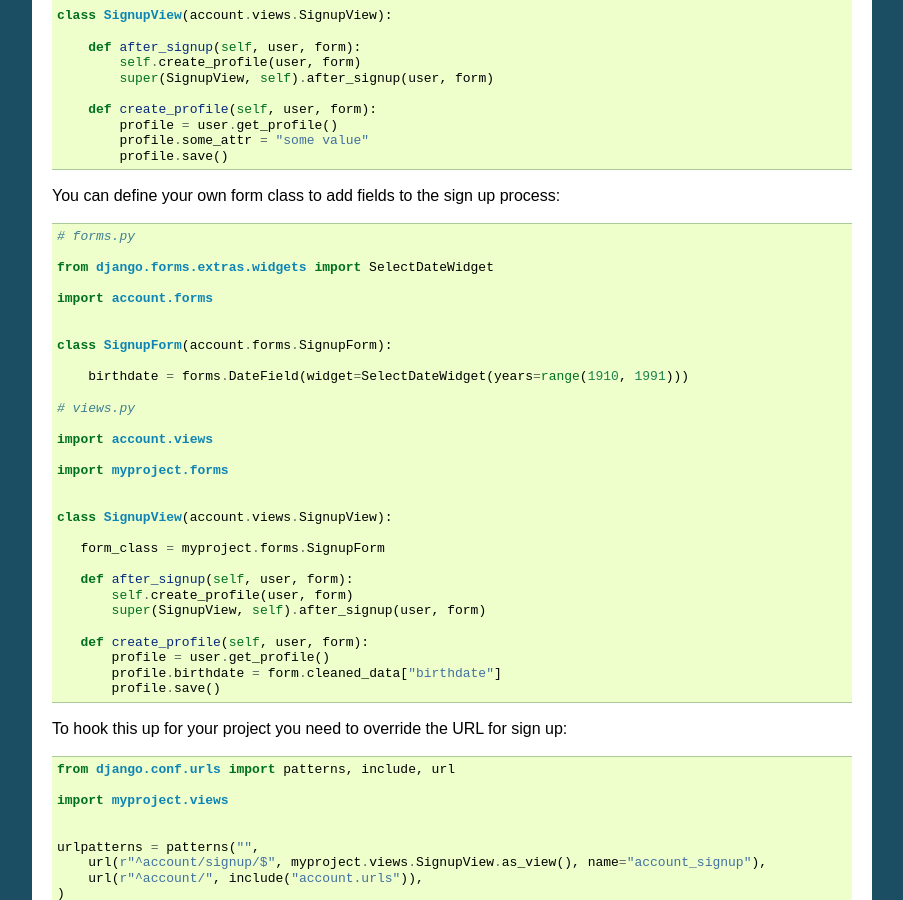
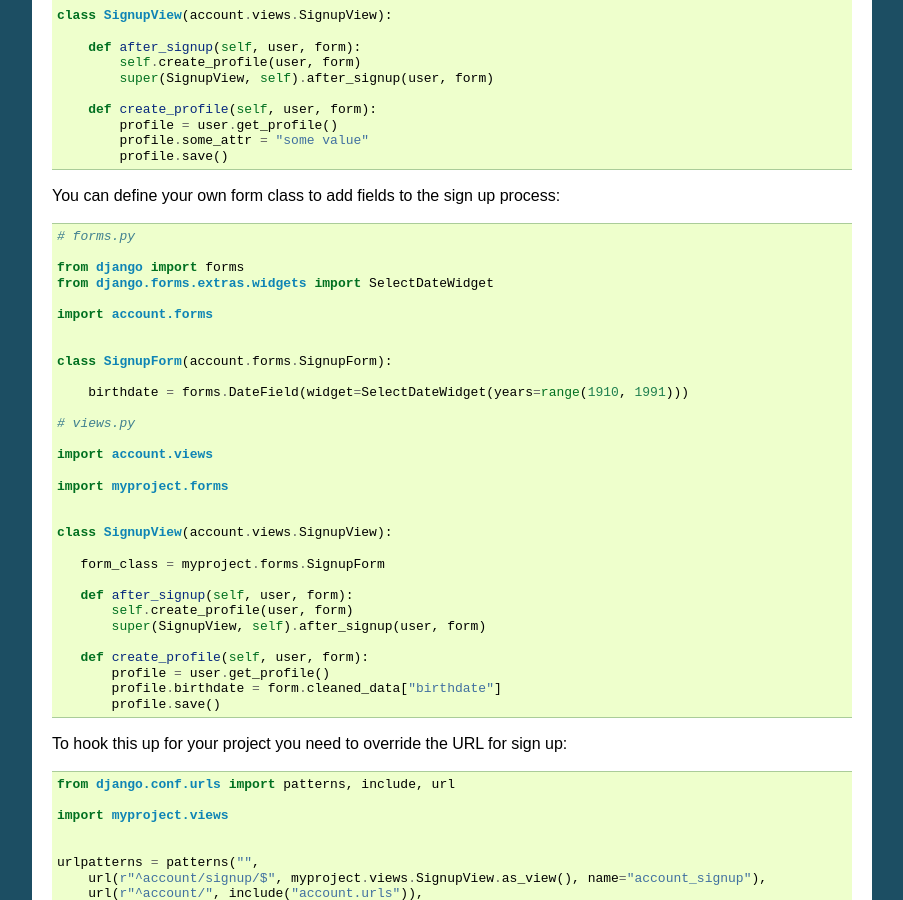
Before and after one commit to pinax/django-user-accounts, a Sphinx documentation site: the page built from docs/usage.rst, in a window 1280 px wide and 900 px high, scrolled down 527 px. Shown: the whole window, without its empty margins (198-1101 px from the left). Built offline with Sphinx 7.4.7, drawn with Linux system fonts in a browser that asks for light colours.

Commit message:
added missing import in usage docs

```diff
--- a/docs/usage.rst
+++ b/docs/usage.rst
@@ -49,6 +49,7 @@ You can define your own form class to add fields to the sign up process::
 
     # forms.py
 
+    from django import forms
     from django.forms.extras.widgets import SelectDateWidget
 
     import account.forms
```
